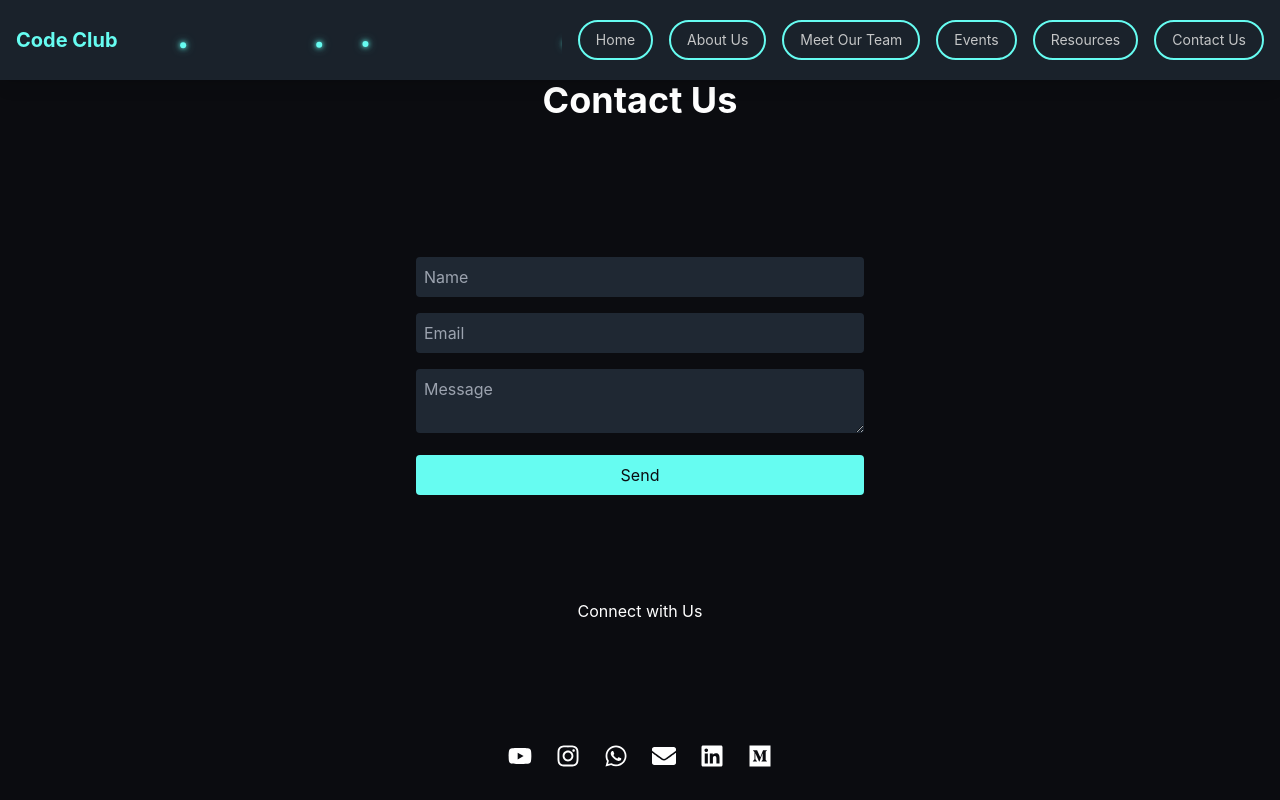
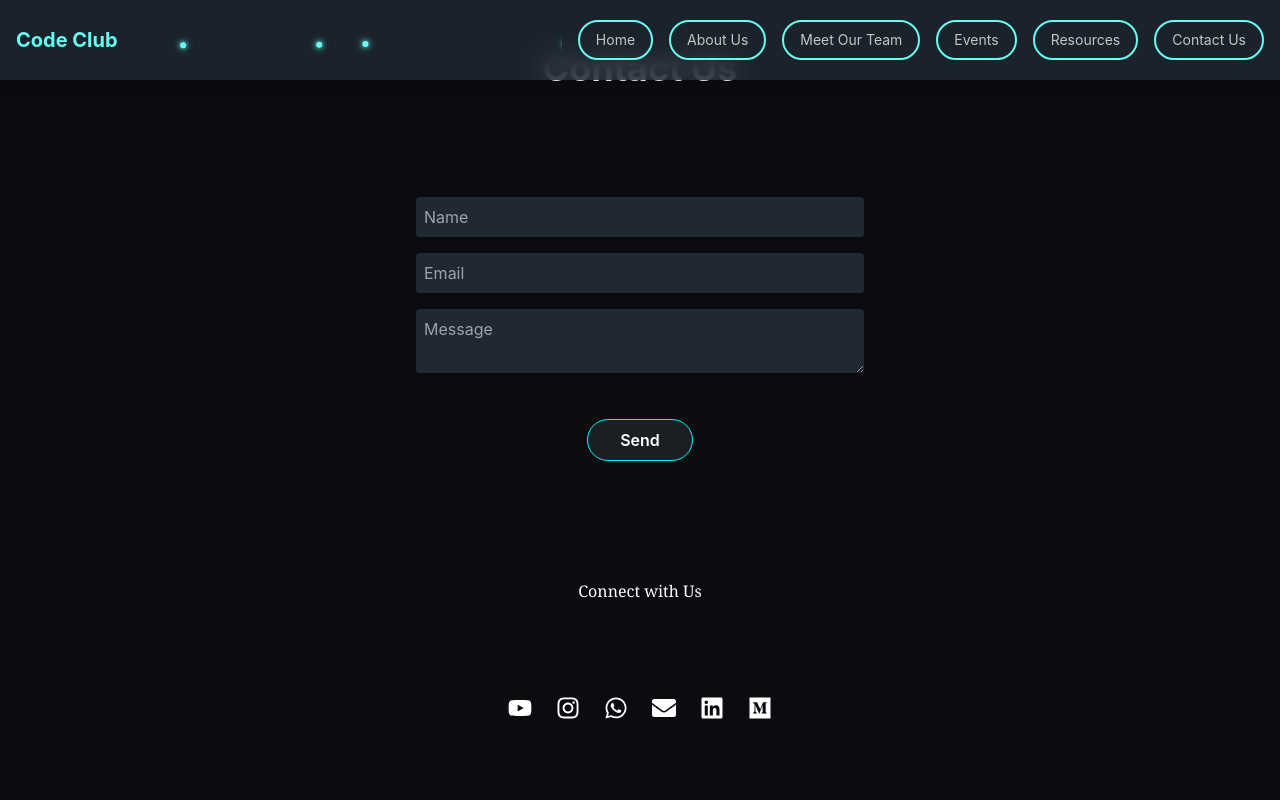
Before and after one commit to codeclubccoew/codeclubwebsite, a React (Create React App) app: page /contact in a window 1280 px wide. Shown: the top 800 px of the page. Built offline with nearby package versions, Linux system fonts and the light colour scheme.

Commit message:
activecontactform

```diff
--- a/src/pages/Contact.js
+++ b/src/pages/Contact.js
@@ -22,12 +22,20 @@
 import React, { useState } from "react";
 import { FaYoutube, FaInstagram, FaWhatsapp, FaEnvelope, FaLinkedin, FaMedium } from "react-icons/fa";
 import { IoCheckmarkCircleOutline } from "react-icons/io5"; // Success Icon
+import { motion } from "framer-motion";
+import { useEffect } from "react";
+
 
 
 import emailjs from "emailjs-com"; // Import EmailJS
 
 
 const Contact = () => {
+  useEffect(() => {
+    // Scroll to top on page load
+    window.scrollTo(0, 0);
+  }, []);
+
   const [showModal, setShowModal] = useState(false);
   const [formData, setFormData] = useState({
     user_name: "",
@@ -48,10 +56,10 @@ const Contact = () => {
 
     emailjs
       .sendForm(
-        "service_xxx", // Replace with your EmailJS Service ID
-        "template_xxx", // Replace with your EmailJS Template ID
+        "service_lwbwatm", // Replace with your EmailJS Service ID
+        "template_dl9akvp", // Replace with your EmailJS Template ID
         e.target,
-        "user_xxx" // Replace with your EmailJS Public Key
+        "86KMi8jOVZRH3m5Dg" // Replace with your EmailJS Public Key
       )
       .then(
         (result) => {
@@ -68,7 +76,10 @@ const Contact = () => {
 
   return (
     <section id="contact">
-      <div className="min-h-screen bg-[#0B0C10] text-white p-8 flex flex-col justify-between pt-20">
+      {/* <div className="min-h-screen bg-[#0B0C10] text-white px-4 py-12 flex flex-col items-center justify-center space-y-8"> */}
+      <div className="min-h-screen bg-[#0B0C10] text-white flex flex-col justify-between px-4 pt-12 pb-20 sm:px-6">
+
+
         <h1 className="text-3xl sm:text-4xl font-bold mb-8 text-center">Contact Us</h1>
 
 
@@ -99,9 +110,24 @@ const Contact = () => {
             className="w-full p-2 mb-4 bg-[#1F2833] rounded"
             required
           ></textarea>
-          <button type="submit" className="bg-[#66FCF1] text-[#0B0C10] px-4 py-2 rounded w-full">
+          {/* <button type="submit" className="bg-[#66FCF1] text-[#0B0C10] px-4 py-2 rounded w-full">
             Send
-          </button>
+          </button> */}
+          <motion.button
+            whileHover={{
+              scale: 1.08,
+              boxShadow: "0 0 25px 8px rgba(0, 248, 255, 0.6)",
+              transition: { duration: 0.3, ease: "easeInOut" },
+            }}
+            whileTap={{ scale: 0.95 }}
+            type="submit"
+            className="bg-[#1B1F23] text-white px-8 py-2 rounded-full font-semibold border border-[#00F8FF] hover:bg-[#1F2A38] transition-all duration-300 mx-auto block mt-6"
+          >
+            Send
+          </motion.button>
+
+
+
         </form>
 
 
@@ -122,8 +148,12 @@ const Contact = () => {
 
 
         {/* Social Media Links */}
-        <p className="text-center">Connect with Us</p>
+        {/* <p className="text-center">Connect with Us</p>
+        <div className="flex justify-center space-x-6 mt-4"> */}
+        <p className="text-center mt-10 font-[Georgia]">Connect with Us</p>
+
         <div className="flex justify-center space-x-6 mt-4">
+
           <a href="https://www.youtube.com/@codeclubccew6359" target="_blank" rel="noopener noreferrer" className="group inline-flex items-center focus:outline-none">
             <FaYoutube className="text-white text-2xl transition duration-300 group-hover:text-[#66FCF1] group-hover:drop-shadow-[0_0_8px_#66FCF1]" />
           </a>
```
